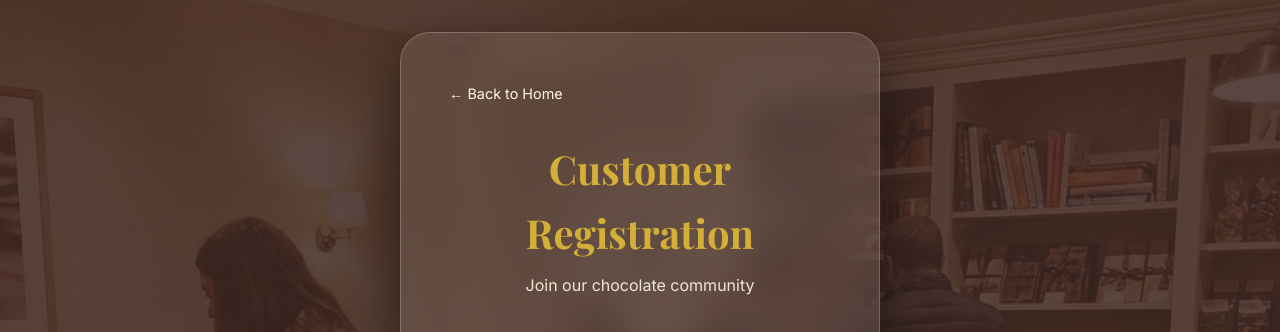
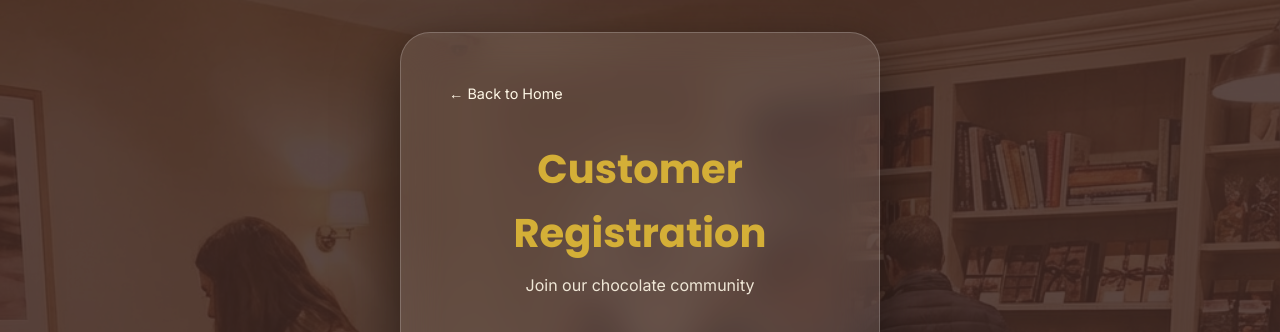
Before and after one commit to dhojusarun/Choco---verse, a PHP site: page /customer/register.php in a window 1280 px wide. Shown: the top 332 px of the page. Run offline with PHP 8.4, Linux system fonts and the light colour scheme.

Commit message:
image logo and font changed

```diff
--- a/css/style.css
+++ b/css/style.css
@@ -1,5 +1,6 @@
 /* Import Google Fonts */
 @import url('https://fonts.googleapis.com/css2?family=Playfair+Display:wght@400;600;700&family=Inter:wght@300;400;500;600&display=swap');
+@import url('https://fonts.googleapis.com/css2?family=Poppins:ital,wght@0,100;0,200;0,300;0,400;0,500;0,600;0,700;0,800;0,900;1,100;1,200;1,300;1,400;1,500;1,600;1,700;1,800;1,900&display=swap');
 
 /* CSS Custom Properties - Chocolate Theme */
 :root {
@@ -19,7 +20,7 @@
     --overlay-color: rgba(62, 39, 35, 0.85);
 
     /* Typography */
-    --font-heading: 'Playfair Display', serif;
+    --font-heading: 'poppins', serif;
     --font-body: 'Inter', sans-serif;
 
     /* Spacing */
```
Also changed, not shown: images/logo.png.
